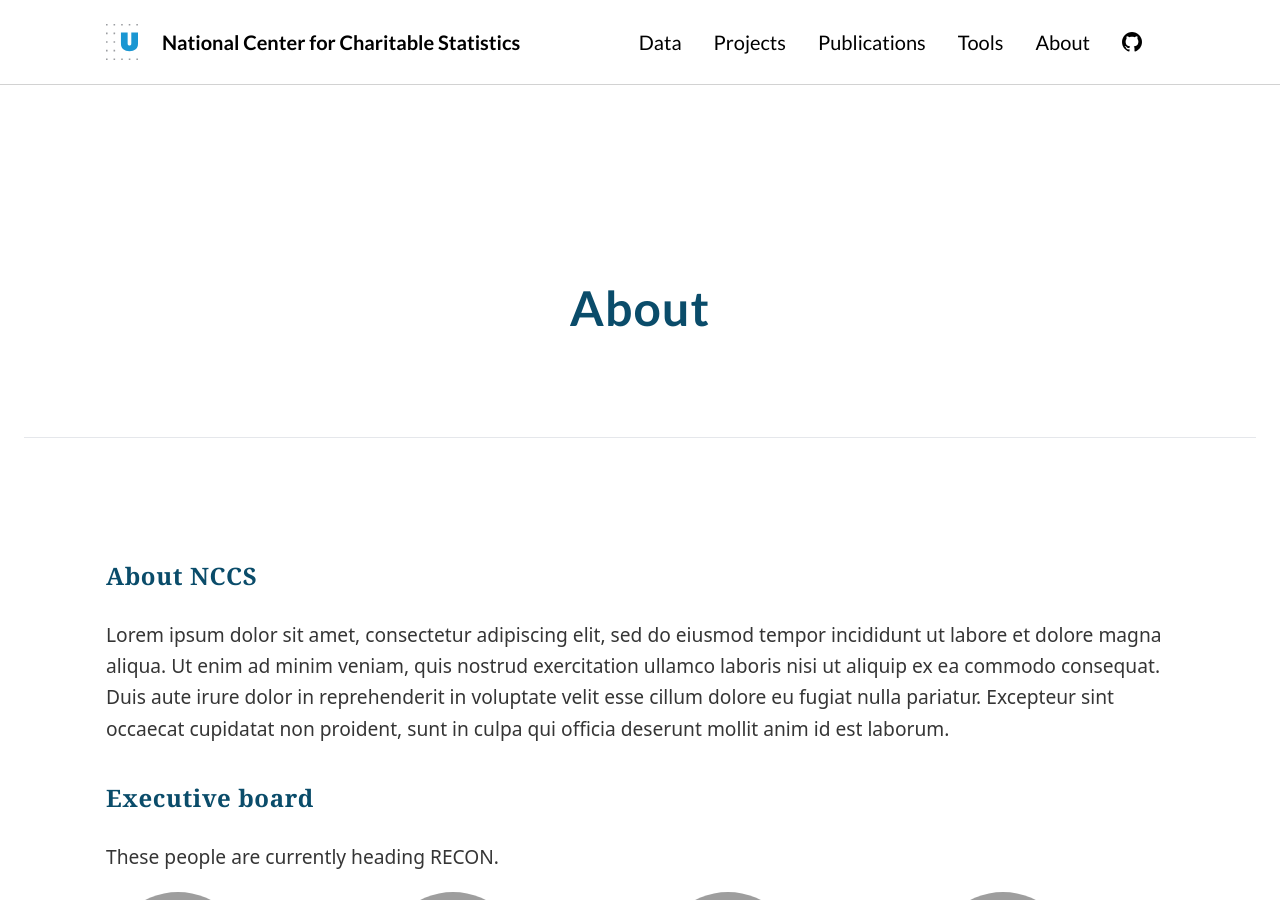
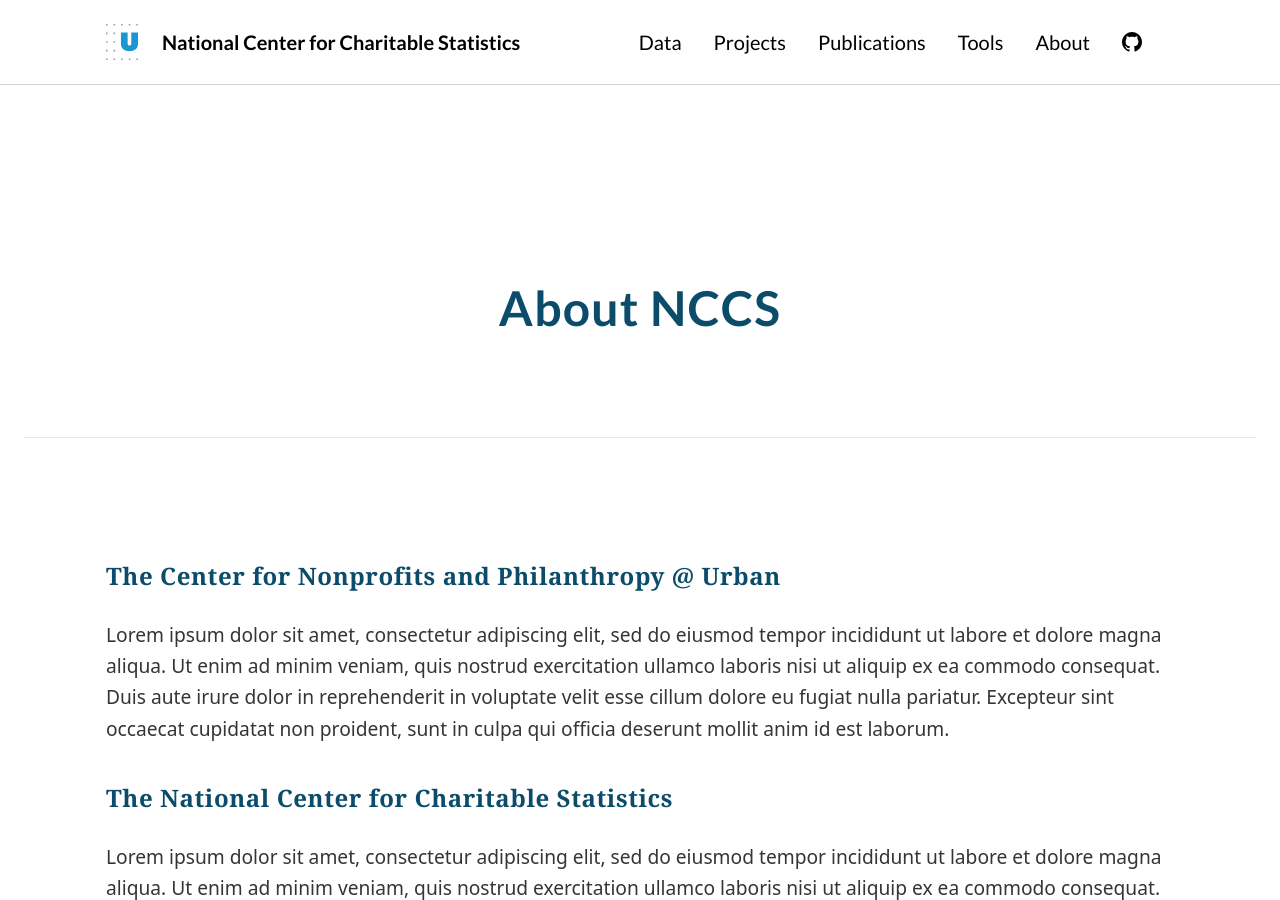
Before and after one commit to UrbanInstitute/nccs-jekyll-demo, a Jekyll site: the page built from about.md, in a window 1280 px wide and 900 px high. Built offline with Jekyll 4.4.1, drawn with Linux system fonts in a browser that asks for light colours; grey boxes are pictures that could not be loaded.

Commit message:
Update about.md

```diff
--- a/about.md
+++ b/about.md
@@ -1,13 +1,17 @@
 ---
 layout: page
-title: 'About'
+title: 'About NCCS'
 ---
 
 
 
 
 
-## About NCCS
+## The Center for Nonprofits and Philanthropy @ Urban
+
+Lorem ipsum dolor sit amet, consectetur adipiscing elit, sed do eiusmod tempor incididunt ut labore et dolore magna aliqua. Ut enim ad minim veniam, quis nostrud exercitation ullamco laboris nisi ut aliquip ex ea commodo consequat. Duis aute irure dolor in reprehenderit in voluptate velit esse cillum dolore eu fugiat nulla pariatur. Excepteur sint occaecat cupidatat non proident, sunt in culpa qui officia deserunt mollit anim id est laborum.
+
+## The National Center for Charitable Statistics
 
 Lorem ipsum dolor sit amet, consectetur adipiscing elit, sed do eiusmod tempor incididunt ut labore et dolore magna aliqua. Ut enim ad minim veniam, quis nostrud exercitation ullamco laboris nisi ut aliquip ex ea commodo consequat. Duis aute irure dolor in reprehenderit in voluptate velit esse cillum dolore eu fugiat nulla pariatur. Excepteur sint occaecat cupidatat non proident, sunt in culpa qui officia deserunt mollit anim id est laborum.
 
```
